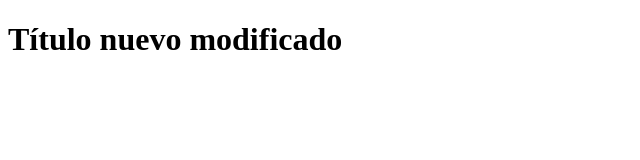
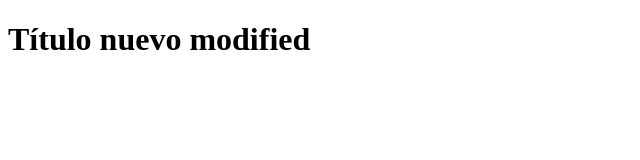
Before and after one commit to lortizc3/hello-world-git, a plain HTML site: page index.html in a window 1280 px wide. Shown: the full height of the page, 0-640 px from the left. Drawn offline with Linux system fonts and the light colour scheme.

Commit message:
se modificó nuevamente index

```diff
--- a/index.html
+++ b/index.html
@@ -6,6 +6,6 @@
     <title>Demo Git</title>
 </head>
 <body>
-    <h1>Título nuevo modificado </h1>
+    <h1>Título nuevo modified </h1>
 </body>
 </html>
```
